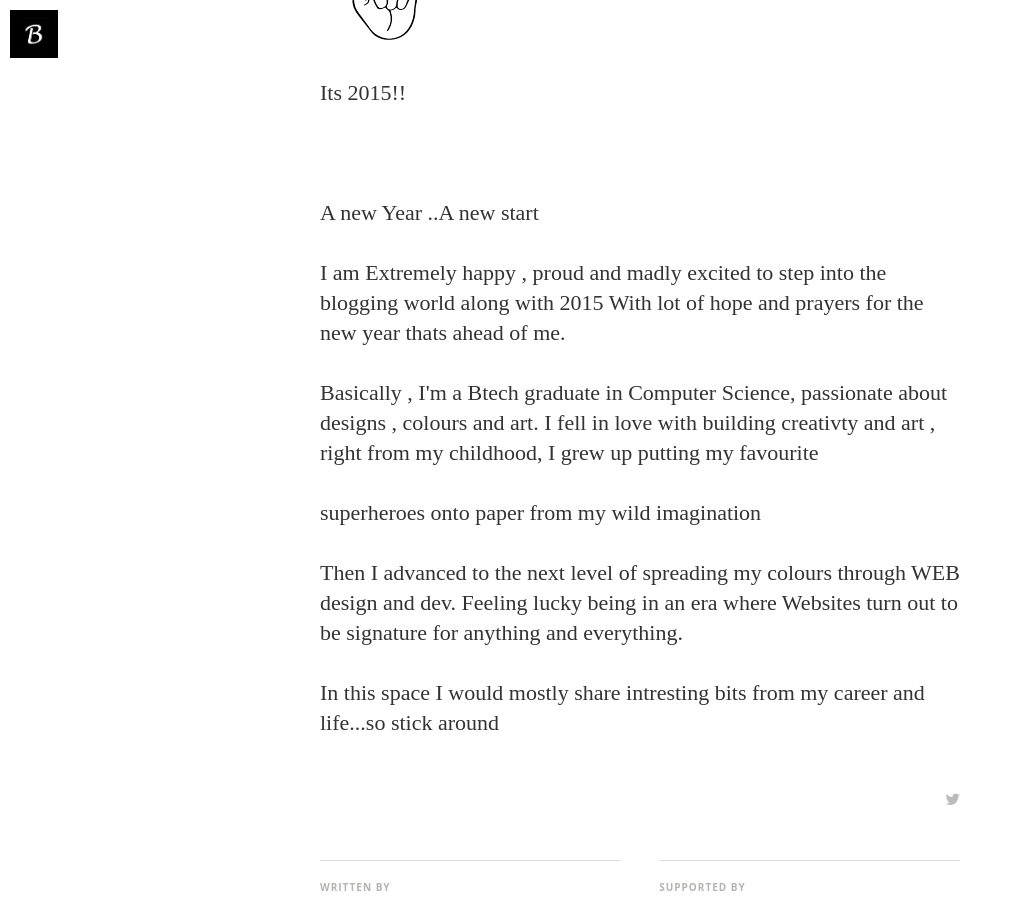
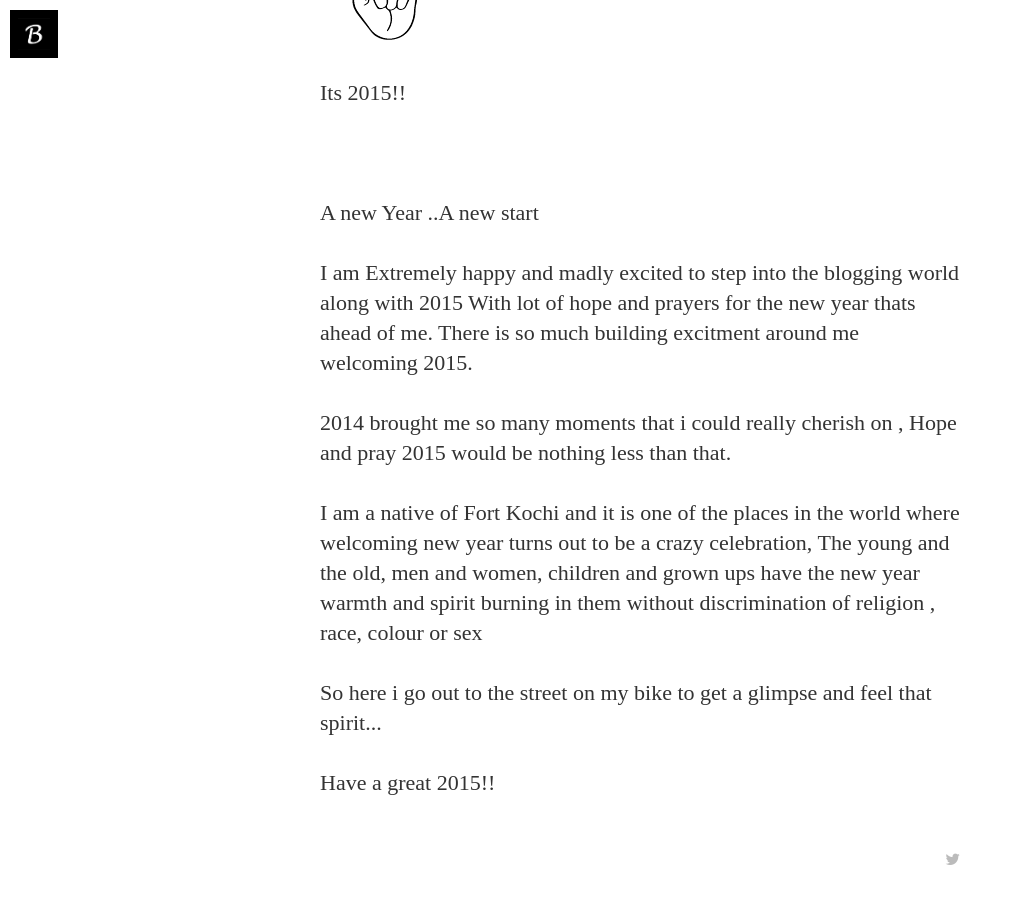
Before and after one commit to Bejoynj/bejoynj.github.io, a Jekyll site: the page built from _posts/2015-01-01-Happy-New-Year.markdown, in a window 1280 px wide and 900 px high, scrolled down 1576 px. Shown: the whole window, without its empty margins (0-1012 px from the left). Built offline with Jekyll 4.4.1, drawn with Linux system fonts in a browser that asks for light colours; nearby versions of some CDN libraries; some web fonts are replaced; Markdown is read by kramdown in place of the engine named in the settings.

Commit message:
Happy New Year

```diff
--- a/_posts/2015-01-01-Happy-New-Year.markdown
+++ b/_posts/2015-01-01-Happy-New-Year.markdown
@@ -15,19 +15,22 @@ Its 2015!!
 A new Year ..A new start
 </p>
 <p>
-I am Extremely happy , proud and madly excited to step into the blogging world along with 2015
-With lot of hope and prayers for the new year thats ahead of me.
+I am Extremely happy  and madly excited to step into the blogging world along with 2015
+With lot of hope and prayers for the new year thats ahead of me. There is so much building excitment around me welcoming 2015.
 </p>
 <p>
-Basically , I'm a Btech graduate in Computer Science, passionate about designs , colours and art.
-I fell in love with building creativty and art , right  from my childhood, I grew up putting my favourite
+2014 brought me so many moments that i could really cherish on , Hope and pray 2015 would be nothing less than that.
 </p>
 <p>
-superheroes onto paper from my wild imagination
+I am a native of Fort Kochi and it is one of the places in the world where welcoming new year turns out to be
+
+a crazy celebration, The young and the old, men and women, children and grown ups have the new year warmth
+
+and spirit burning in them without discrimination of religion , race, colour or sex
 </p>
 <p>
-Then I advanced to the next level of spreading my colours through WEB design and dev. Feeling lucky being in an era where Websites turn out to be signature for anything and everything.
+So here i go out to the street on my bike to get a glimpse and feel that spirit...
 </p>
 <p>
-In this space I would mostly share intresting bits from my career and life...so stick around
+Have a great 2015!!
 </p>
```
